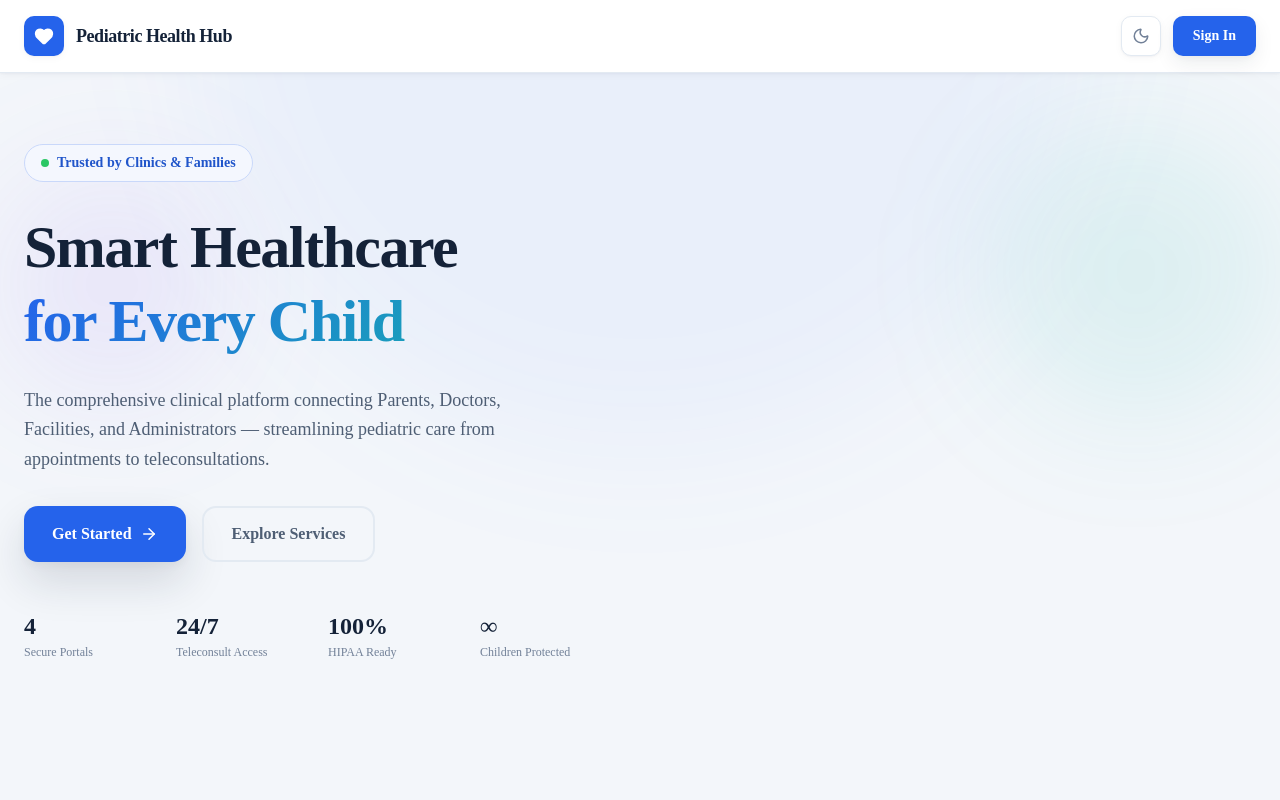
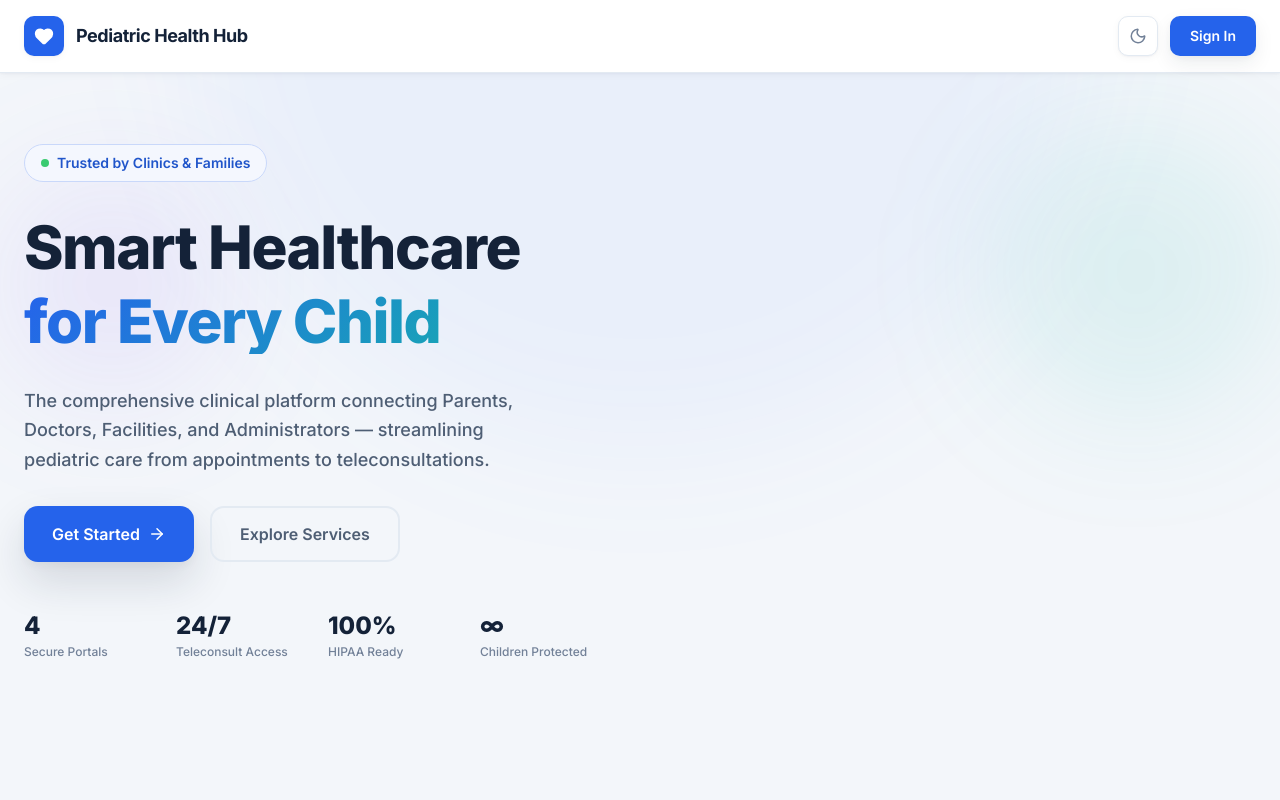
Before and after one commit to Sharmasheeno/pediatric-health-hub, a React (Vite) app in the folder frontend/: page / in a window 1280 px wide. Shown: the top 800 px of the page. Built offline with nearby package versions, Linux system fonts and the light colour scheme; no server answers.

Commit message:
Restore original sans serif interface font

```diff
--- a/frontend/src/index.css
+++ b/frontend/src/index.css
@@ -30,7 +30,7 @@
   --color-violet: #8B5CF6;
 
   /* Font */
-  --font-sans: 'Times New Roman', Times, serif;
+  --font-sans: 'Inter', system-ui, -apple-system, sans-serif;
 
   /* Radius */
   --radius-sm: 10px;
```
